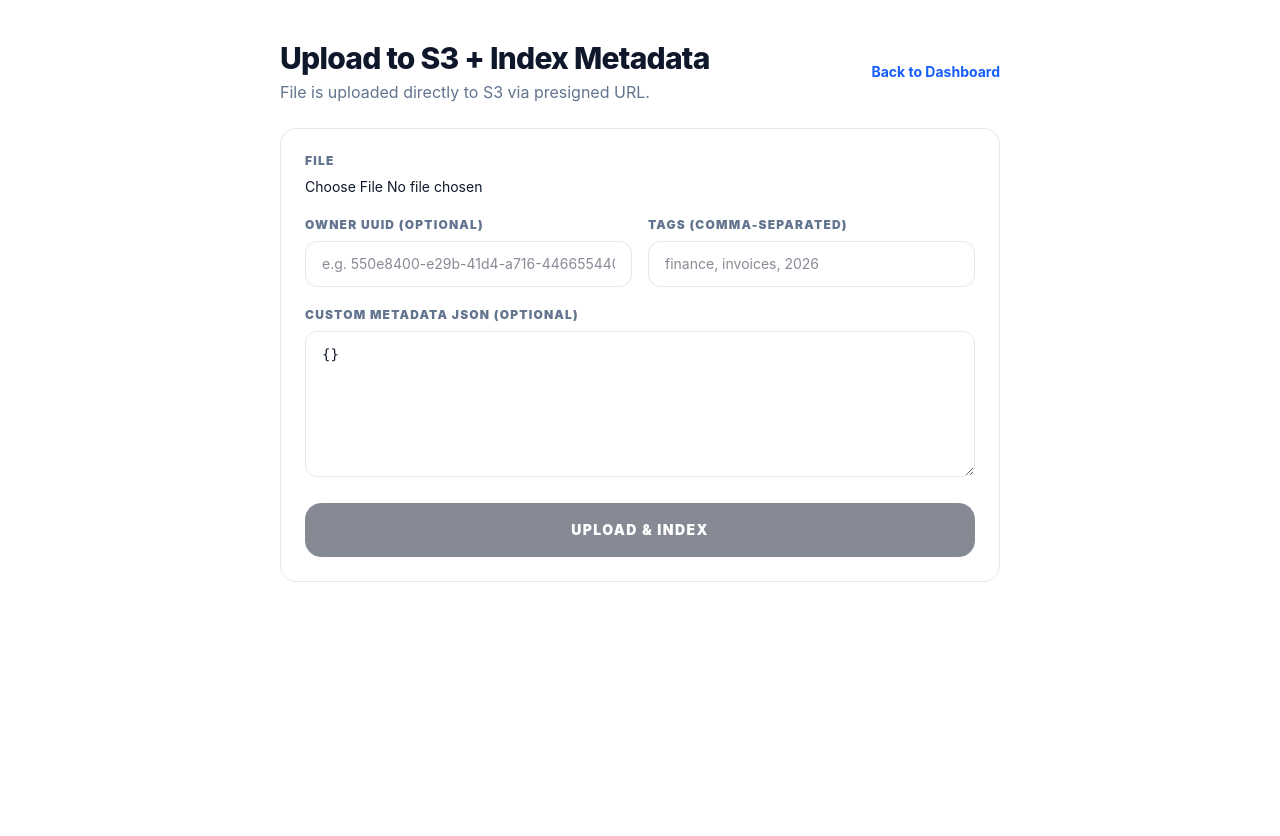
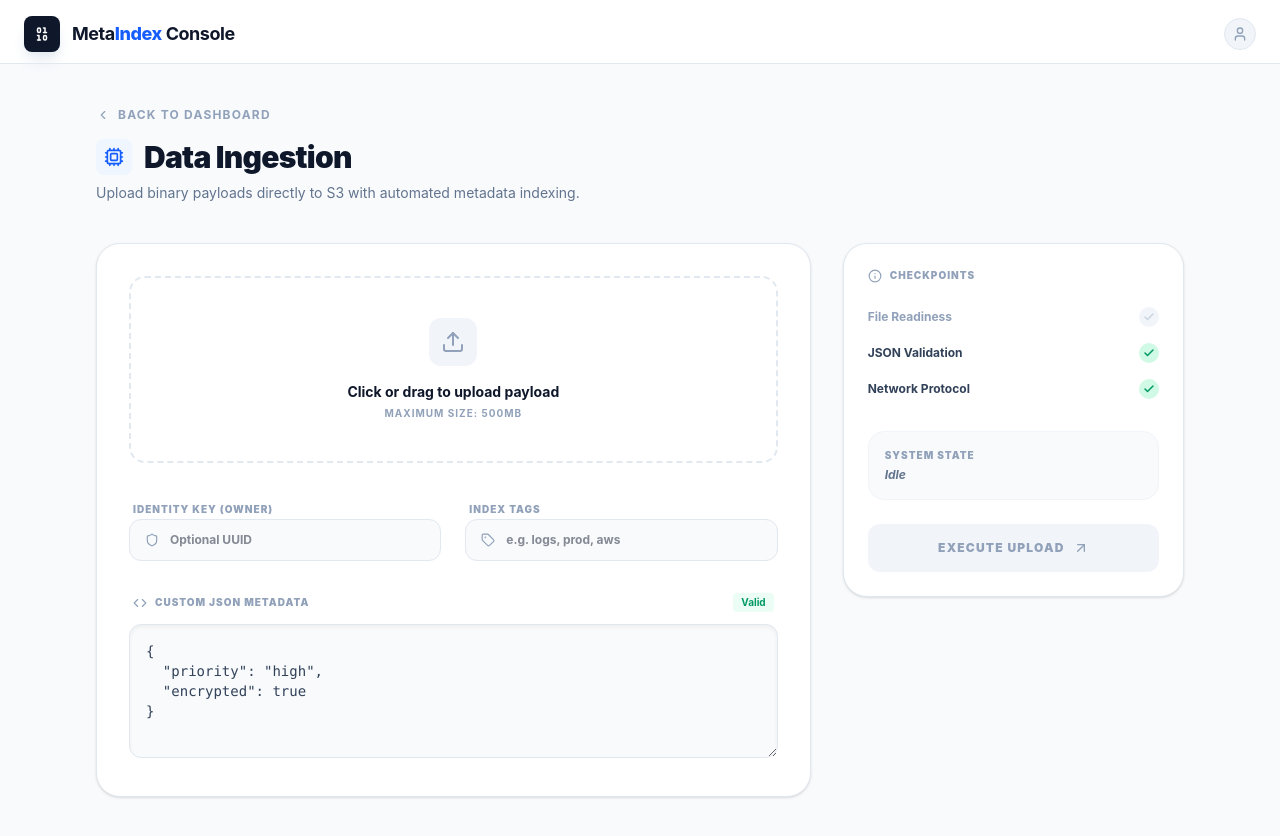
Before and after one commit to Prashik-Sasane/Metadata-Indexing-Search, a React (Vite) app in the folder frontend/: page /upload in a window 1280 px wide. Before the commit the page ends 800 px from the top, so only its background shows below. Built offline with nearby package versions, Linux system fonts and the light colour scheme; no server answers.

Commit message:
feat: enhancement of upload page

```diff
--- a/frontend/src/pages/Upload.tsx
+++ b/frontend/src/pages/Upload.tsx
@@ -2,62 +2,54 @@ import { useMemo, useState } from 'react';
 import axios from 'axios';
 import { filesAPI } from '../api/client';
 import { Link, useNavigate } from 'react-router-dom';
-
-function parseTags(input: string): Record<string, boolean> {
-  const tags = input
-    .split(',')
-    .map((t) => t.trim())
-    .filter(Boolean);
-
-  const obj: Record<string, boolean> = {};
-  for (const tag of tags) obj[tag] = true;
-  return obj;
-}
+import {
+  Binary, Upload as UploadIcon, FileText,
+  Tag, Code, ChevronLeft, ArrowUpRight,
+  Cpu, Shield, Check, Info, Loader2, User
+} from 'lucide-react';
 
 export default function Upload() {
   const navigate = useNavigate();
 
+  // Core Form State (Dynamic)
   const [file, setFile] = useState<File | null>(null);
   const [ownerId, setOwnerId] = useState('');
   const [tagsCsv, setTagsCsv] = useState('');
-  const [customJson, setCustomJson] = useState('{}');
+  const [customJson, setCustomJson] = useState('{\n  "priority": "high",\n  "encrypted": true\n}');
 
+  // UI System States
   const [isUploading, setIsUploading] = useState(false);
+  const [uploadStep, setUploadStep] = useState<string>('Ready for ingestion');
   const [error, setError] = useState<string | null>(null);
+  const [isDragging, setIsDragging] = useState(false);
 
-  const canSubmit = useMemo(() => !!file && !isUploading, [file, isUploading]);
+  // Validation Logic
+  const isJsonValid = useMemo(() => {
+    try { JSON.parse(customJson); return true; } catch { return false; }
+  }, [customJson]);
 
-  async function onUpload() {
-    if (!file) return;
+  const canSubmit = useMemo(() => !!file && !isUploading && isJsonValid, [file, isUploading, isJsonValid]);
 
+  const onUpload = async () => {
+    if (!file || !canSubmit) return;
     setError(null);
     setIsUploading(true);
 
     try {
-      // 1) Ask backend for a presigned S3 PUT URL
+      setUploadStep('Authenticating handshake...');
       const uploadRes: any = await filesAPI.getUploadUrl(file.name, file.type || 'application/octet-stream');
       const { uploadUrl, s3Key, bucket } = uploadRes.data || {};
 
-      if (!uploadUrl || !s3Key || !bucket) {
-        throw new Error('Invalid upload-url response from backend.');
+      setUploadStep('Streaming to S3...');
+      await axios.put(uploadUrl, file, {
+        headers: { 'Content-Type': file.type || 'application/octet-stream' },
+        onUploadProgress: (p) => {
+          const percent = Math.round((p.loaded * 100) / (p.total || 1));
+          setUploadStep(`Uploading: ${percent}%`);
         }
-
-      // 2) Upload file bytes directly to S3
-      await axios.put(uploadUrl, file, {
-        headers: {
-          'Content-Type': file.type || 'application/octet-stream',
-        },
-        maxBodyLength: Infinity,
       });
 
-      // 3) Create metadata record (this triggers DSA indexing in backend)
-      let custom: Record<string, any> = {};
-      try {
-        custom = customJson.trim() ? JSON.parse(customJson) : {};
-      } catch {
-        throw new Error('Custom JSON is invalid.');
-      }
-
+      setUploadStep('Finalizing Index...');
       const createRes: any = await filesAPI.create({
         s3_key: s3Key,
         bucket,
@@ -65,107 +57,175 @@ export default function Upload() {
         size: file.size,
         mime_type: file.type || 'application/octet-stream',
         owner_id: ownerId.trim() || undefined,
-        tags: parseTags(tagsCsv),
-        custom,
+        tags: tagsCsv.split(',').reduce((acc, t) => {
+          const tag = t.trim();
+          if (tag) acc[tag] = true;
+          return acc;
+        }, {} as Record<string, boolean>),
+        custom: JSON.parse(customJson),
       });
 
-      const createdId = createRes?.data?.id;
-      if (createdId) {
-        navigate(`/files/${createdId}`);
-      } else {
-        navigate('/search');
-      }
+      setUploadStep('Complete.');
+      setTimeout(() => navigate(createRes?.data?.id ? `/files/${createRes.data.id}` : '/search'), 600);
     } catch (e: any) {
-      setError(e?.error || e?.message || 'Upload failed');
-    } finally {
+      setError(e?.message || 'Protocol Failure');
       setIsUploading(false);
     }
-  }
+  };
 
   return (
-    <div className="min-h-screen bg-white text-slate-900 font-sans selection:bg-blue-100">
-      <div className="max-w-3xl mx-auto px-6 py-10 space-y-6">
-        <div className="flex items-center justify-between">
-          <div>
-            <h1 className="text-3xl font-extrabold tracking-tight">Upload to S3 + Index Metadata</h1>
-            <p className="text-slate-500 mt-1">File is uploaded directly to S3 via presigned URL.</p>
+    <div className="min-h-screen bg-slate-50 text-slate-900 font-sans">
+      <nav className="h-16 border-b border-slate-200 bg-white sticky top-0 z-50">
+       <div className="max-w-7xl mx-auto px-6 py-4 flex items-center justify-between">
+
+            <div className="flex items-center gap-3 font-bold text-lg tracking-tight">
+              <div className="w-9 h-9 bg-slate-900 rounded-lg flex items-center justify-center shadow-lg shadow-slate-200">
+                <Binary className="text-white" size={18} />
               </div>
-          <Link to="/dashboard" className="text-sm font-bold text-blue-600 hover:underline">
-            Back to Dashboard
-          </Link>
+              <span>Meta<span className="text-blue-600 font-extrabold">Index</span> Console</span>
             </div>
 
-        <div className="bg-white border border-slate-200 rounded-2xl p-6 space-y-5">
-          <div>
-            <label className="block text-xs font-black text-slate-500 uppercase tracking-widest mb-2">
-              File
-            </label>
-            <input
-              type="file"
-              onChange={(e) => setFile(e.target.files?.[0] ?? null)}
-              className="block w-full text-sm"
-            />
-            {file && (
-              <div className="mt-2 text-xs font-mono text-slate-500">
-                Selected: <span className="text-slate-900">{file.name}</span> ({file.size} bytes)
+
+          <div className="flex items-center gap-4">
+            <div className="w-8 h-8 rounded-full bg-slate-100 border border-slate-200 flex items-center justify-center text-slate-400">
+              <User size={16} />
             </div>
-            )}
+          </div>
+        </div>
+      </nav>
+
+      <main className="max-w-6xl mx-auto px-8 py-10">
+        <div className="mb-10">
+          <Link to="/dashboard" className="inline-flex items-center gap-2 text-xs font-bold text-slate-400 hover:text-blue-600 transition-colors mb-4 uppercase tracking-widest">
+            <ChevronLeft size={14} /> Back to Dashboard
+          </Link>
+          <div className="flex items-center gap-3 mb-2">
+            <div className="p-2 bg-blue-50 text-blue-600 rounded-lg"><Cpu size={20} /></div>
+            <h1 className="text-3xl font-black tracking-tight text-slate-900">Data Ingestion</h1>
+          </div>
+          <p className="text-slate-500 text-sm">Upload binary payloads directly to S3 with automated metadata indexing.</p>
         </div>
 
-          <div className="grid sm:grid-cols-2 gap-4">
-            <div>
-              <label className="block text-xs font-black text-slate-500 uppercase tracking-widest mb-2">
-                Owner UUID (optional)
-              </label>
-              <input
-                value={ownerId}
-                onChange={(e) => setOwnerId(e.target.value)}
-                placeholder="e.g. 550e8400-e29b-41d4-a716-446655440000"
-                className="w-full border border-slate-200 rounded-xl px-4 py-3 text-sm outline-none focus:border-blue-500"
-              />
+        <div className="grid lg:grid-cols-12 gap-8 items-start">
+          <div className="lg:col-span-8">
+            <div className="bg-white border border-slate-200 rounded-3xl overflow-hidden shadow-sm">
+              <div className="p-8 space-y-8">
+                <div
+                  onDragOver={(e) => { e.preventDefault(); setIsDragging(true); }}
+                  onDragLeave={() => setIsDragging(false)}
+                  onDrop={(e) => { e.preventDefault(); setIsDragging(false); setFile(e.dataTransfer.files[0]); }}
+                  className={`relative border-2 border-dashed rounded-2xl p-10 transition-all group flex flex-col items-center justify-center text-center
+                    ${file ? 'border-emerald-500 bg-emerald-50/20' : 'border-slate-200 hover:border-blue-400 hover:bg-slate-50/50'}`}
+                >
+                  <div className={`w-12 h-12 rounded-xl flex items-center justify-center mb-4 transition-all duration-300
+                    ${file ? 'bg-emerald-500 text-white' : 'bg-slate-100 text-slate-400 group-hover:scale-110'}`}>
+                    {file ? <Check size={24} /> : <UploadIcon size={24} />}
+                  </div>
+                  <h3 className="text-sm font-bold text-slate-900">{file ? file.name : 'Click or drag to upload payload'}</h3>
+                  <p className="text-[10px] font-bold text-slate-400 mt-1 uppercase tracking-widest">
+                    {file ? `${(file.size / 1024).toFixed(2)} KB` : 'Maximum Size: 500MB'}
+                  </p>
+                  <input type="file" onChange={(e) => setFile(e.target.files?.[0] ?? null)} className="absolute inset-0 opacity-0 cursor-pointer" />
                 </div>
 
-            <div>
-              <label className="block text-xs font-black text-slate-500 uppercase tracking-widest mb-2">
-                Tags (comma-separated)
+                {/* Input Grid */}
+                <div className="grid md:grid-cols-2 gap-6">
+                  <InputField label="Identity Key (Owner)" icon={<Shield size={14} />} value={ownerId} onChange={setOwnerId} placeholder="Optional UUID" />
+                  <InputField label="Index Tags" icon={<Tag size={14} />} value={tagsCsv} onChange={setTagsCsv} placeholder="e.g. logs, prod, aws" />
+                </div>
+
+                {/* Custom Metadata Editor */}
+                <div className="space-y-3">
+                  <div className="flex justify-between items-center px-1">
+                    <label className="text-[10px] font-black text-slate-400 uppercase tracking-widest flex items-center gap-2">
+                      <Code size={14} /> Custom JSON Metadata
                     </label>
-              <input
-                value={tagsCsv}
-                onChange={(e) => setTagsCsv(e.target.value)}
-                placeholder="finance, invoices, 2026"
-                className="w-full border border-slate-200 rounded-xl px-4 py-3 text-sm outline-none focus:border-blue-500"
+                    <span className={`text-[10px] font-bold px-2 py-0.5 rounded ${isJsonValid ? 'text-emerald-600 bg-emerald-50' : 'text-red-600 bg-red-50'}`}>
+                      {isJsonValid ? 'Valid' : 'Invalid Syntax'}
+                    </span>
+                  </div>
+                  <textarea
+                    value={customJson}
+                    onChange={(e) => setCustomJson(e.target.value)}
+                    rows={5}
+                    className="w-full bg-slate-50 border border-slate-200 rounded-xl p-4 text-sm font-mono text-slate-700 outline-none focus:border-blue-500 focus:ring-4 focus:ring-blue-50 transition-all shadow-inner"
                   />
                 </div>
               </div>
-
-          <div>
-            <label className="block text-xs font-black text-slate-500 uppercase tracking-widest mb-2">
-              Custom metadata JSON (optional)
-            </label>
-            <textarea
-              value={customJson}
-              onChange={(e) => setCustomJson(e.target.value)}
-              rows={6}
-              className="w-full border border-slate-200 rounded-xl px-4 py-3 text-sm font-mono outline-none focus:border-blue-500"
-            />
+            </div>
           </div>
 
-          {error && (
-            <div className="border border-red-200 bg-red-50 text-red-800 rounded-xl px-4 py-3 text-sm">
-              {error}
+          {/* Sidebar Actions */}
+          <div className="lg:col-span-4 space-y-6">
+            <div className="bg-white border border-slate-200 rounded-3xl p-6 shadow-sm">
+              <h4 className="text-[10px] font-black uppercase tracking-widest text-slate-400 mb-6 flex items-center gap-2">
+                <Info size={14} /> Checkpoints
+              </h4>
+              <div className="space-y-4 mb-8">
+                <StatusItem label="File Readiness" active={!!file} />
+                <StatusItem label="JSON Validation" active={isJsonValid} />
+                <StatusItem label="Network Protocol" active={true} />
               </div>
+
+              <div className="p-4 bg-slate-50 rounded-2xl border border-slate-100 mb-6">
+                <p className="text-[10px] font-black uppercase text-slate-400 tracking-widest mb-1">System State</p>
+                <div className="text-xs font-bold text-slate-700">
+                  {isUploading ? (
+                    <div className="flex items-center gap-2 text-blue-600">
+                      <Loader2 size={12} className="animate-spin" />
+                      {uploadStep}
+                    </div>
+                  ) : (
+                    <span className="text-slate-500 italic">Idle</span>
                   )}
+                </div>
+              </div>
 
               <button
                 onClick={onUpload}
                 disabled={!canSubmit}
-            className="w-full py-4 rounded-2xl text-sm font-black tracking-widest uppercase transition-all border
-              bg-slate-900 text-white border-slate-900 hover:bg-blue-600 hover:border-blue-600 disabled:opacity-50 disabled:cursor-not-allowed"
+                className={`w-full py-4 rounded-xl text-xs font-black uppercase tracking-widest transition-all flex items-center justify-center gap-2
+                    ${canSubmit ? 'bg-blue-600 text-white hover:bg-blue-700 shadow-lg shadow-blue-100' : 'bg-slate-100 text-slate-400 cursor-not-allowed'}`}
               >
-            {isUploading ? 'UPLOADING…' : 'UPLOAD & INDEX'}
+                {isUploading ? 'Processing...' : 'Execute Upload'} <ArrowUpRight size={16} />
               </button>
             </div>
+
+            {error && (
+              <div className="bg-red-50 border border-red-100 p-4 rounded-2xl flex gap-3">
+                <Info className="text-red-600 shrink-0" size={16} />
+                <div className="text-xs font-bold text-red-800">{error}</div>
+              </div>
+            )}
+          </div>
+        </div>
+      </main>
+    </div>
+  );
+}
+
+// Reusable Input Component
+const InputField = ({ label, icon, value, onChange, placeholder }: any) => (
+  <div className="space-y-2">
+    <label className="text-[10px] font-black text-slate-400 uppercase tracking-widest px-1">{label}</label>
+    <div className="relative group">
+      <div className="absolute left-4 top-1/2 -translate-y-1/2 text-slate-400 group-focus-within:text-blue-600 transition-colors">{icon}</div>
+      <input
+        value={value}
+        onChange={(e) => onChange(e.target.value)}
+        placeholder={placeholder}
+        className="w-full bg-slate-50 border border-slate-200 rounded-xl py-3 pl-10 pr-4 text-xs font-bold outline-none focus:bg-white focus:border-blue-500 transition-all"
+      />
     </div>
   </div>
 );
-}
+
+// Checklist Item Component
+const StatusItem = ({ label, active }: { label: string, active: boolean }) => (
+  <div className="flex items-center justify-between">
+    <span className={`text-xs font-bold ${active ? 'text-slate-700' : 'text-slate-400'}`}>{label}</span>
+    <div className={`w-5 h-5 rounded-full flex items-center justify-center transition-all ${active ? 'bg-emerald-100 text-emerald-600' : 'bg-slate-100 text-slate-300'}`}>
+      <Check size={12} strokeWidth={3} />
+    </div>
+  </div>
+);
```
Also changed, not shown: 1 other file (tests, documents, lock files or other folders). Lines whose indentation alone changed are shown as unchanged.
